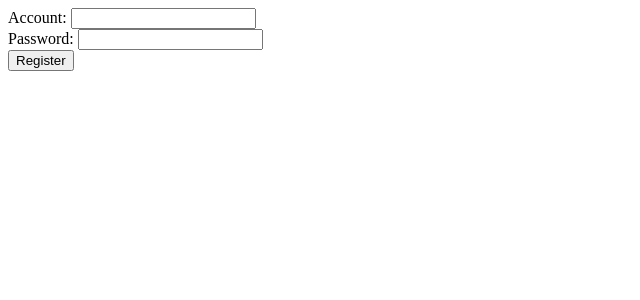
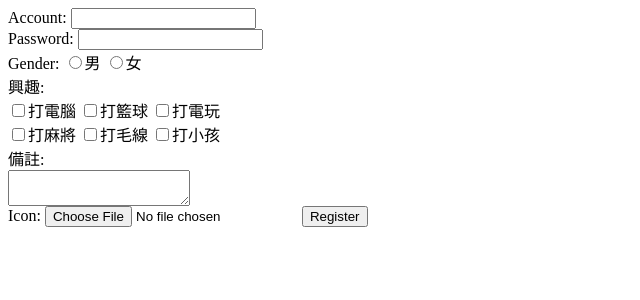
Before and after one commit to bradchao/phpd03, a PHP site: page /brad35.html in a window 1280 px wide. Shown: the top 300 px of the page, without its empty margins (0-640 px from the left). Run offline with PHP 8.4, Linux system fonts and the light colour scheme.

Commit message:
11251019

```diff
--- a/brad35.html
+++ b/brad35.html
@@ -1,6 +1,19 @@
-<form action="brad36.php" method="post">
+<meta http-equiv="Content-Type" content="text/html; charset=utf-8">
+<form action="brad37.php" method="get">
     Account: <input name="account" /><br />
     Password: <input name="passwd" type="password" /><br />
-
+    Gender:
+    <input type="radio" name="gender" value='m'/>男
+    <input type="radio" name="gender" value='f' />女<br />
+    興趣:<br />
+    <input type="checkbox" name="habbit[]" value='1' />打電腦
+    <input type="checkbox" name="habbit[]" value='2' />打籃球
+    <input type="checkbox" name="habbit[]" value='3' />打電玩<br />
+    <input type="checkbox" name="habbit[]" value='4' />打麻將
+    <input type="checkbox" name="habbit[]" value='5' />打毛線
+    <input type="checkbox" name="habbit[]" value='6' />打小孩<br />
+    備註:<br />
+    <textarea name="memo"></textarea><br />
+    Icon: <input type="file" name="upload" />
     <input type="submit" value="Register" />
 </form>
--- /dev/null
+++ b/brad38.php
@@ -0,0 +1,6 @@
+<form action="brad39.php" method="get">
+    檔名 = <input type="text" name="filename" /><br />
+    內容:<br />
+    <textarea name="content"></textarea><br />
+    <input type="submit" value="OK" />
+</form>
--- /dev/null
+++ b/dir1/brad1.html
@@ -0,0 +1,6 @@
+<h1>Brad Big Compony</h1>
+<hr />
+Hello, World
+1234567
+7654321
+abcdefg
--- /dev/null
+++ b/dir1/brad1.php
@@ -0,0 +1,6 @@
+<h1>Brad Big Compony</h1>
+<hr />
+<?php
+echo rand(1,49);
+
+?>
--- /dev/null
+++ b/dir1/brad1.txt
@@ -0,0 +1,4 @@
+Hello, World
+1234567
+7654321
+abcdefg
```
Also changed, not shown: brad36.php (+8 -1 lines), brad37.php (added, +14 -0 lines), brad39.php (added, +11 -0 lines).
